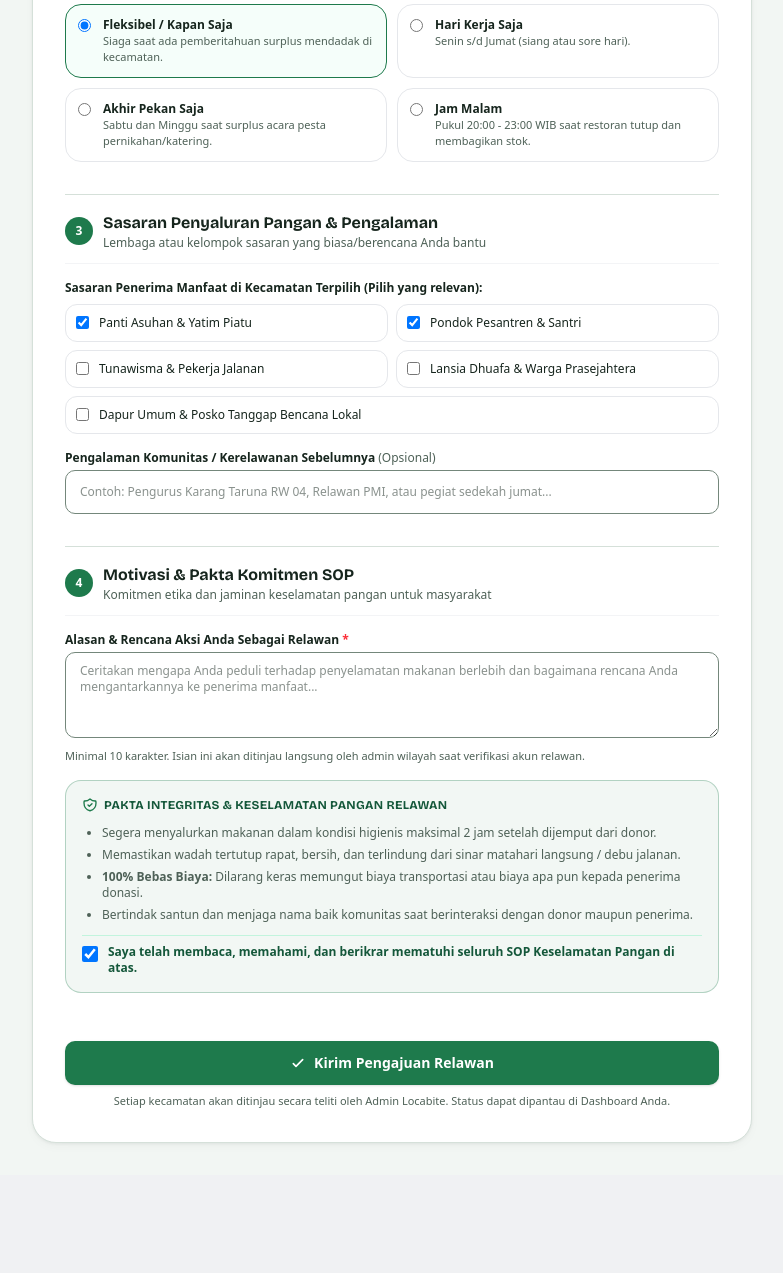
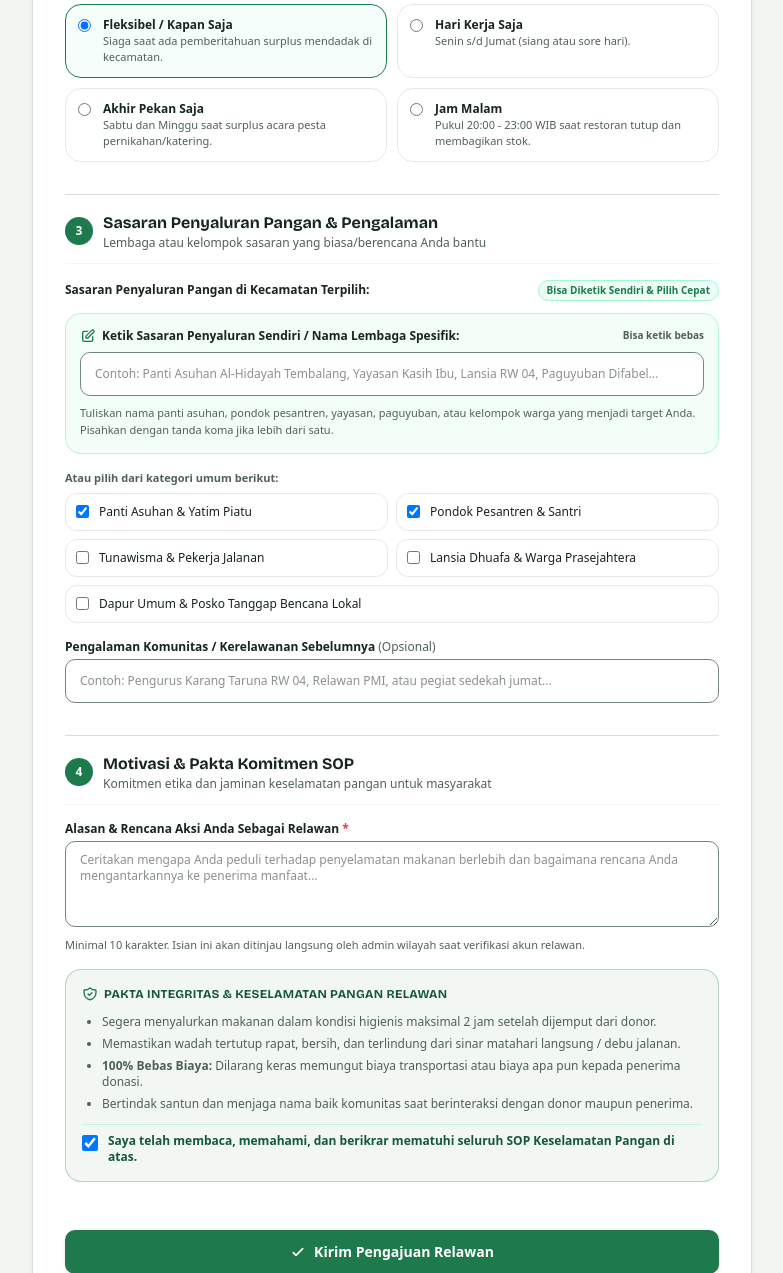
Before and after one commit to rofiqsyf/LokaWaste, a Laravel app: page /volunteer/apply in a window 1280 px wide. Shown: the part 1020-2293 px from the top of the page, without its empty margins (248-1031 px from the left). Before the commit the page ends 2164 px from the top, so only its background shows below. Run offline with Laravel 12, Linux system fonts and the light colour scheme; a user stored in the database is signed in; data comes from the database, SQL or seed files in the repository; tables that the repository leaves empty hold one stand-in row (values such as "Sample post"); data that the repository does not hold is empty; style sheets or scripts are compiled from the project's sources; some libraries are stand-ins or nearby versions.

Commit message:
feat: allow custom typed input for target beneficiaries in volunteer application

```diff
--- a/app/Http/Controllers/VolunteerController.php
+++ b/app/Http/Controllers/VolunteerController.php
@@ -38,6 +38,7 @@ class VolunteerController extends Controller
             'transportation' => ['nullable', 'string', 'max:100'],
             'experience' => ['nullable', 'string', 'max:1000'],
             'target_beneficiaries' => ['nullable'],
+            'custom_target_beneficiaries' => ['nullable', 'string', 'max:1000'],
             'has_food_safety_commitment' => ['nullable'],
         ]);
 
@@ -126,16 +127,33 @@ class VolunteerController extends Controller
         }
 
         $targetBeneficiaries = $validated['target_beneficiaries'] ?? [];
+        $customTargets = $validated['custom_target_beneficiaries'] ?? null;
+
+        $allTargets = [];
         if (is_array($targetBeneficiaries)) {
-            $targetBeneficiaries = implode(', ', $targetBeneficiaries);
+            $allTargets = array_filter(array_map('trim', $targetBeneficiaries));
+        } elseif (is_string($targetBeneficiaries) && trim($targetBeneficiaries) !== '') {
+            $allTargets[] = trim($targetBeneficiaries);
         }
+
+        if (!empty($customTargets)) {
+            $customItems = explode(',', $customTargets);
+            foreach ($customItems as $c) {
+                $trimmed = trim($c);
+                if ($trimmed !== '' && !in_array($trimmed, $allTargets)) {
+                    $allTargets[] = $trimmed;
+                }
+            }
+        }
+
+        $targetBeneficiariesString = !empty($allTargets) ? implode(', ', $allTargets) : null;
 
         $details = [
             'phone' => $validated['phone'] ?? $user->phone,
             'availability' => $validated['availability'] ?? null,
             'transportation' => $validated['transportation'] ?? null,
             'experience' => $validated['experience'] ?? null,
-            'target_beneficiaries' => $targetBeneficiaries,
+            'target_beneficiaries' => $targetBeneficiariesString,
             'has_food_safety_commitment' => (bool) $request->has('has_food_safety_commitment'),
         ];
 
--- a/resources/views/volunteer/apply.blade.php
+++ b/resources/views/volunteer/apply.blade.php
@@ -294,35 +294,68 @@
             </div>
 
             <!-- 3.1 Target Komunitas Penerima Manfaat -->
-            <div class="space-y-2">
+            <div class="space-y-3">
+                <div class="flex items-center justify-between gap-2">
                     <label class="text-xs font-bold text-[#16251D] block">
-                    Sasaran Penerima Manfaat di Kecamatan Terpilih (Pilih yang relevan):
+                        Sasaran Penyaluran Pangan di Kecamatan Terpilih:
                     </label>
+                    <span class="text-[10px] font-semibold text-[#1E7A4C] bg-emerald-50 px-2 py-0.5 rounded-full border border-emerald-200">
+                        Bisa Diketik Sendiri & Pilih Cepat
+                    </span>
+                </div>
+
+                <!-- Input Ketik Sendiri Sasaran Penyaluran (Utama & Fleksibel) -->
+                <div class="p-3.5 bg-emerald-50/60 rounded-2xl border border-emerald-200/80 space-y-2">
+                    <div class="flex items-center justify-between gap-2">
+                        <label class="text-xs font-bold text-[#16251D] flex items-center gap-1.5">
+                            <svg class="w-4 h-4 text-[#1E7A4C]" fill="none" stroke="currentColor" viewBox="0 0 24 24">
+                                <path stroke-linecap="round" stroke-linejoin="round" stroke-width="2" d="M11 5H6a2 2 0 00-2 2v11a2 2 0 002 2h11a2 2 0 002-2v-5m-1.414-9.414a2 2 0 112.828 2.828L11.828 15H9v-2.828l8.586-8.586z"/>
+                            </svg>
+                            <span>Ketik Sasaran Penyaluran Sendiri / Nama Lembaga Spesifik:</span>
+                        </label>
+                        <span class="text-[10px] text-[#4E6157] font-semibold">Bisa ketik bebas</span>
+                    </div>
+
+                    <input type="text"
+                           name="custom_target_beneficiaries"
+                           value="{{ old('custom_target_beneficiaries') }}"
+                           placeholder="Contoh: Panti Asuhan Al-Hidayah Tembalang, Yayasan Kasih Ibu, Lansia RW 04, Paguyuban Difabel..."
+                           class="input-field text-xs font-medium bg-white">
+
+                    <p class="text-[11px] text-[#4E6157] leading-relaxed">
+                        Tuliskan nama panti asuhan, pondok pesantren, yayasan, paguyuban, atau kelompok warga yang menjadi target Anda. Pisahkan dengan tanda koma jika lebih dari satu.
+                    </p>
+                </div>
+
+                <!-- Rekomendasi Pilihan Cepat Kategori Sasaran -->
+                <div class="space-y-1.5 pt-1">
+                    <span class="text-[11px] font-bold text-[#4E6157] block">Atau pilih dari kategori umum berikut:</span>
                     <div class="grid grid-cols-1 sm:grid-cols-2 gap-2 text-xs">
-                    <label class="flex items-center gap-2.5 p-2.5 rounded-xl border border-gray-200 hover:bg-gray-50 cursor-pointer">
+                        <label class="flex items-center gap-2.5 p-2.5 rounded-xl border border-gray-200 hover:bg-gray-50 cursor-pointer transition">
                             <input type="checkbox" name="target_beneficiaries[]" value="Panti Asuhan & Yatim Piatu" checked class="rounded border-[#74877B] text-[#1E7A4C] focus:ring-[#1E7A4C]">
                             <span class="font-medium text-[#16251D]">Panti Asuhan & Yatim Piatu</span>
                         </label>
 
-                    <label class="flex items-center gap-2.5 p-2.5 rounded-xl border border-gray-200 hover:bg-gray-50 cursor-pointer">
+                        <label class="flex items-center gap-2.5 p-2.5 rounded-xl border border-gray-200 hover:bg-gray-50 cursor-pointer transition">
                             <input type="checkbox" name="target_beneficiaries[]" value="Pondok Pesantren & Santri" checked class="rounded border-[#74877B] text-[#1E7A4C] focus:ring-[#1E7A4C]">
                             <span class="font-medium text-[#16251D]">Pondok Pesantren & Santri</span>
                         </label>
 
-                    <label class="flex items-center gap-2.5 p-2.5 rounded-xl border border-gray-200 hover:bg-gray-50 cursor-pointer">
+                        <label class="flex items-center gap-2.5 p-2.5 rounded-xl border border-gray-200 hover:bg-gray-50 cursor-pointer transition">
                             <input type="checkbox" name="target_beneficiaries[]" value="Tunawisma & Pekerja Jalanan" class="rounded border-[#74877B] text-[#1E7A4C] focus:ring-[#1E7A4C]">
                             <span class="font-medium text-[#16251D]">Tunawisma & Pekerja Jalanan</span>
                         </label>
 
-                    <label class="flex items-center gap-2.5 p-2.5 rounded-xl border border-gray-200 hover:bg-gray-50 cursor-pointer">
+                        <label class="flex items-center gap-2.5 p-2.5 rounded-xl border border-gray-200 hover:bg-gray-50 cursor-pointer transition">
                             <input type="checkbox" name="target_beneficiaries[]" value="Lansia Dhuafa & Keluarga Prasejahtera" class="rounded border-[#74877B] text-[#1E7A4C] focus:ring-[#1E7A4C]">
                             <span class="font-medium text-[#16251D]">Lansia Dhuafa & Warga Prasejahtera</span>
                         </label>
 
-                    <label class="flex items-center gap-2.5 p-2.5 rounded-xl border border-gray-200 hover:bg-gray-50 cursor-pointer sm:col-span-2">
+                        <label class="flex items-center gap-2.5 p-2.5 rounded-xl border border-gray-200 hover:bg-gray-50 cursor-pointer transition sm:col-span-2">
                             <input type="checkbox" name="target_beneficiaries[]" value="Dapur Umum & Tanggap Darurat Bencana" class="rounded border-[#74877B] text-[#1E7A4C] focus:ring-[#1E7A4C]">
                             <span class="font-medium text-[#16251D]">Dapur Umum & Posko Tanggap Bencana Lokal</span>
                         </label>
+                    </div>
                 </div>
             </div>
 
```
Also changed, not shown: tests/Feature/VolunteerApplicationEmsifaTest.php (+32 -0 lines). Lines whose indentation alone changed are shown as unchanged.
